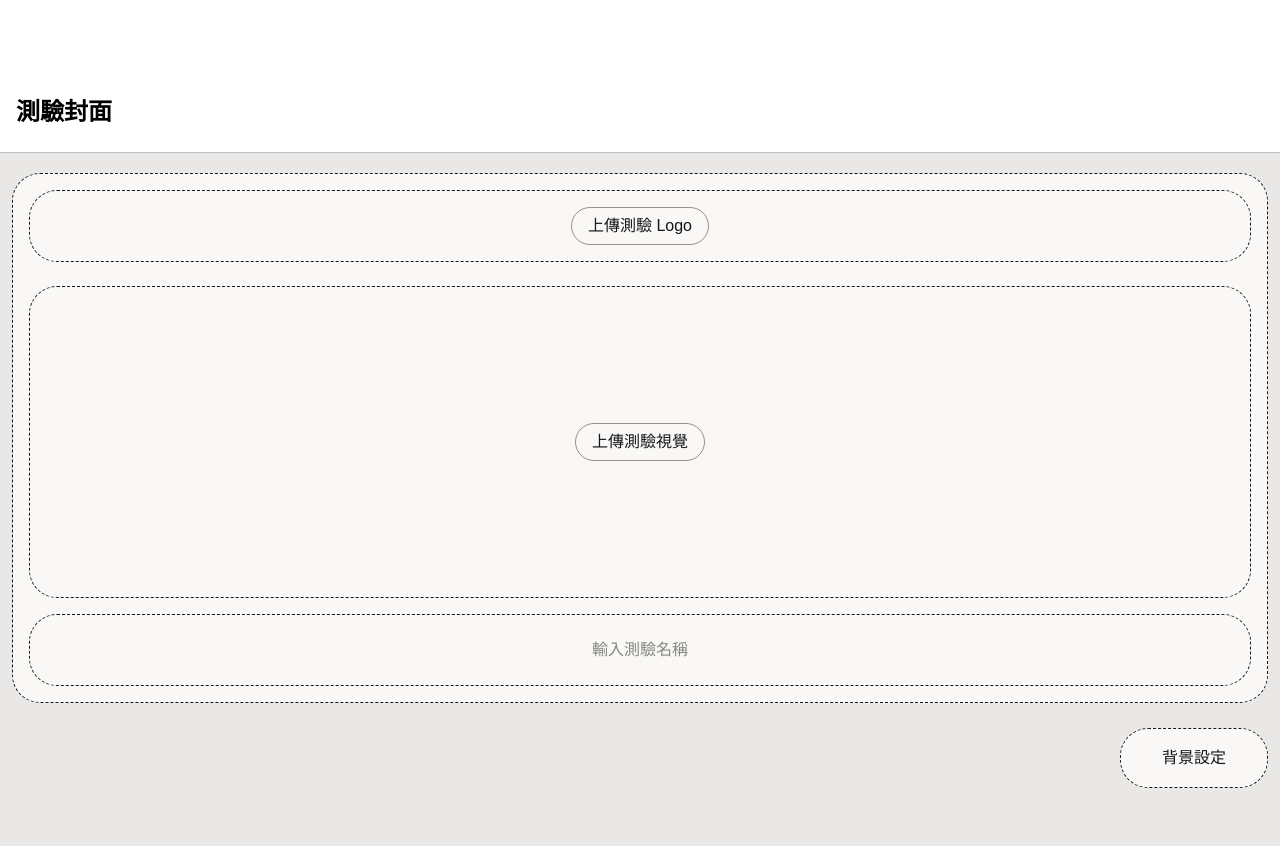
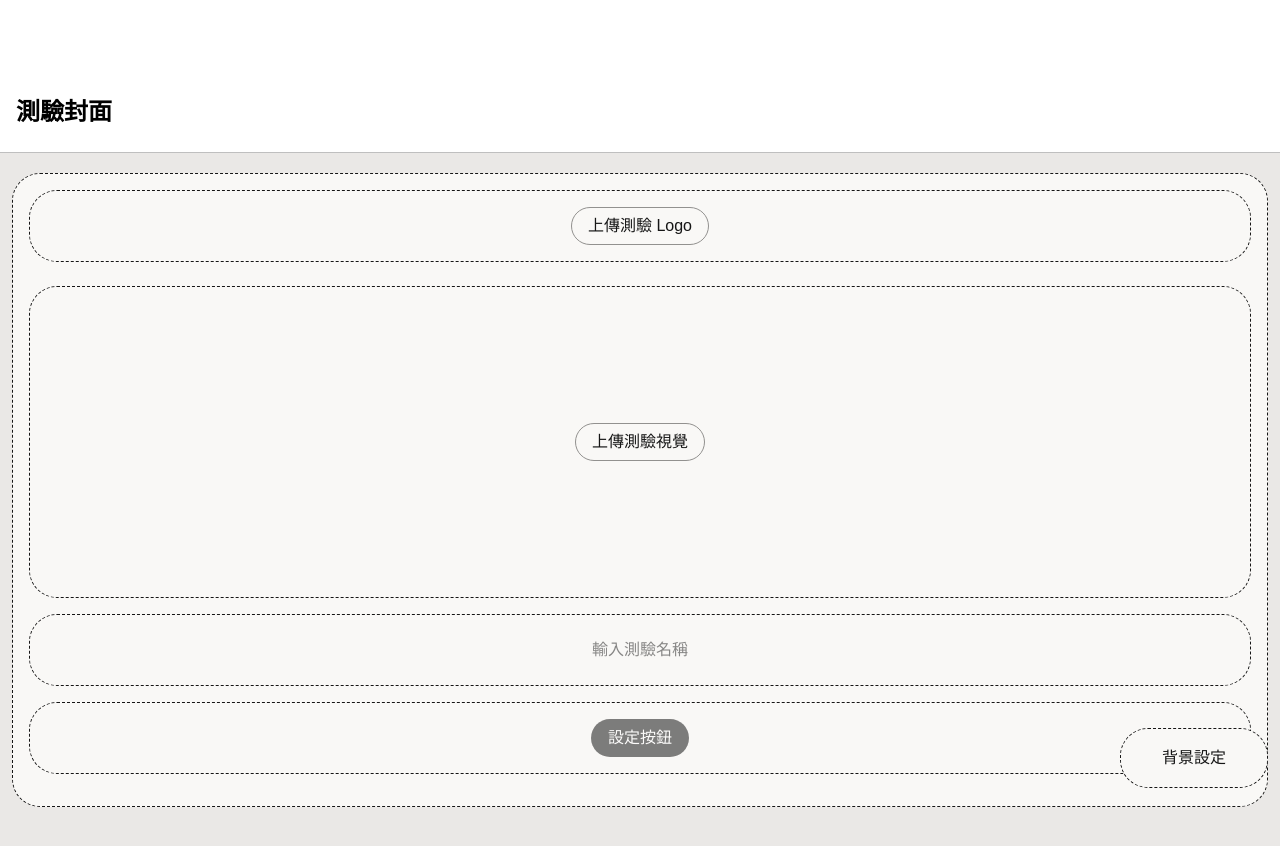
Before and after one commit to ymcheung/modal-and-preview, a Next.js app: page / in a window 1280 px wide. Shown: the top 846 px of the page. Before the commit the page ends 800 px from the top, so only its background shows below. Built offline with nearby package versions, Linux system fonts and the light colour scheme.

Commit message:
Add action section

```diff
--- a/components/Dialog.jsx
+++ b/components/Dialog.jsx
@@ -72,7 +72,7 @@ export default function Dialog({ isOpen, dispatchDialog, dialogTitle, dialogDesc
       <Fragment key={`input-${index}`}>
         <input className={type === 'text' ? styles.formText : ''} type={type} name={name} value={form[name] ? form[name] : ''} required placeholder={placeholder} onChange={handleOnChange} />
         {
-          name === 'fill' && <span className={styles.labelColor}>{form['fill']}</span>
+          form['fill'] && <span className={styles.labelColor}>{form['fill']}</span>
         }
       </Fragment>
     )
--- a/components/Section.jsx
+++ b/components/Section.jsx
@@ -42,6 +42,19 @@ export default function Section({ dispatchDialog, preview }) {
       ]
     },
     {
+      label: '設定按鈕',
+      shortname: 'action',
+      style: styles.sectionAction,
+      dialogTitle: 'Text Input',
+      inputs: [
+        {
+          type: 'text',
+          name: 'action',
+          placeholder: 'Title Text Input'
+        }
+      ]
+    },
+    {
       label: '背景設定',
       shortname: 'background',
       style: styles.sectionBackground,
@@ -80,6 +93,7 @@ export default function Section({ dispatchDialog, preview }) {
         }
         return <img className={styles.previewImage} src={preview} alt="預覽圖片" />;
       case 'quizName':
+      case 'action':
         if (!preview) {
           return label;
         }
@@ -100,7 +114,12 @@ export default function Section({ dispatchDialog, preview }) {
         if (!preview) {
           return styles.dialogButtonQuizName;
         }
-        return styles.dialogButtonQuizNameFilled
+        return styles.dialogButtonTextInputFilled
+      case 'action':
+        if (!preview) {
+          return styles.dialogButtonAction;
+        }
+        return `${styles.dialogButtonAction} ${styles.dialogButtonTextInputFilled}`
       default:
         return '';
     };
--- a/styles/section.module.css
+++ b/styles/section.module.css
@@ -28,10 +28,6 @@
   padding: 10px 24px;
 }
 
-.sectionQuizName {
-  margin-bottom: 0;
-}
-
 .previewImage {
   max-width: 100%;
 }
@@ -54,6 +50,13 @@
   opacity: 0.5;
 }
 
-.dialogButtonQuizNameFilled {
+.dialogButtonAction {
+  opacity: 0.5;
+  color: #fff;
+  background-color: #020202;
+  border-radius: 100px;
+}
+
+.dialogButtonTextInputFilled {
   opacity: 1;
 }
```
